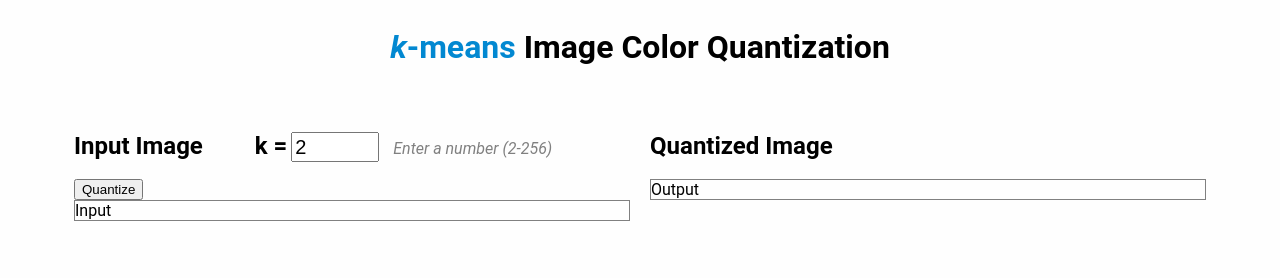
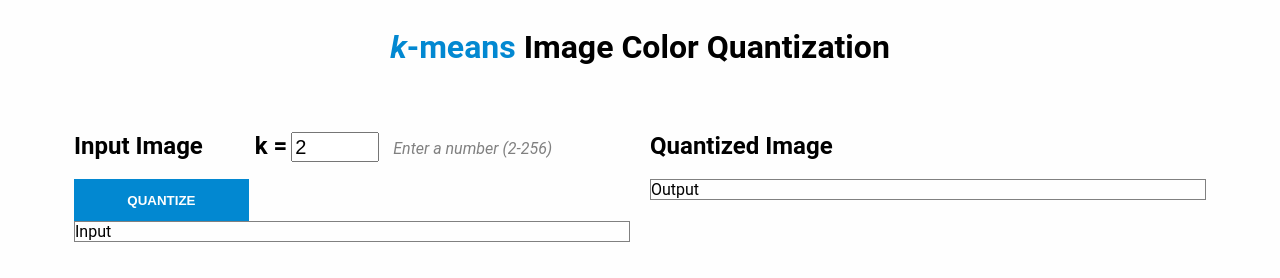
Before and after one commit to cifelse/k-means-color-quantization, a plain HTML site: page index.html in a window 1280 px wide. Drawn offline with Linux system fonts and the light colour scheme.

Commit message:
update quantize btn

```diff
--- a/index.html
+++ b/index.html
@@ -17,9 +17,9 @@
 
         <h2>k = </h2>
         <input type="number" id="kInput" value=2> <!--default value is 2-->
-        <span class="column tip">Enter a number (2-256)</span>
+        <span class="column tip padding-r2em">Enter a number (2-256)</span>
 
-        <button>Quantize</button>
+        <button id="quantize">QUANTIZE</button>
 
 
         <div class="image-box">Input</div>
--- a/styles.css
+++ b/styles.css
@@ -92,6 +92,22 @@ body {
     width: 4em;
 }
 
+#quantize {
+  background-color: #0288d1;
+  color: #fefefe;
+  font-weight: bold;
+  border: none;
+  padding: 1em;
+  padding-left: 4em;
+  padding-right: 4em;
+}
+
+#quantize:hover {
+  /* Optional: Change button color on hover */
+  background-color: #225ea8;
+  cursor: pointer;
+}
+
 .column {
     flex: 1;
     padding: 10px;
```
